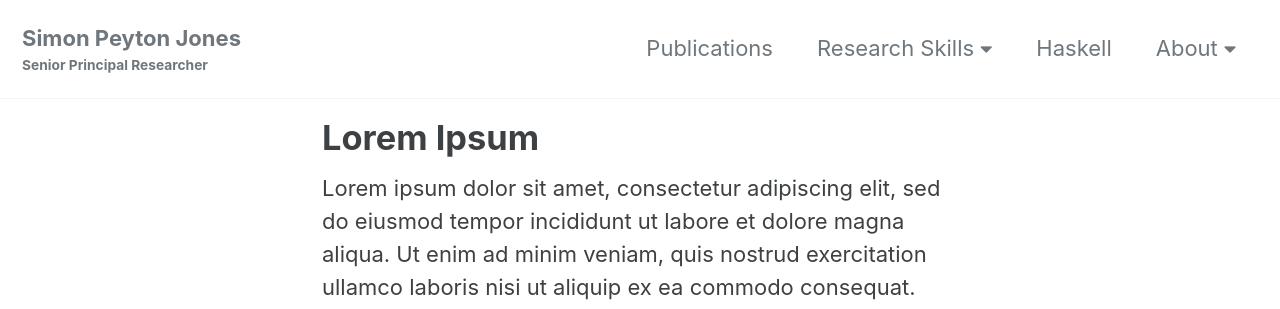
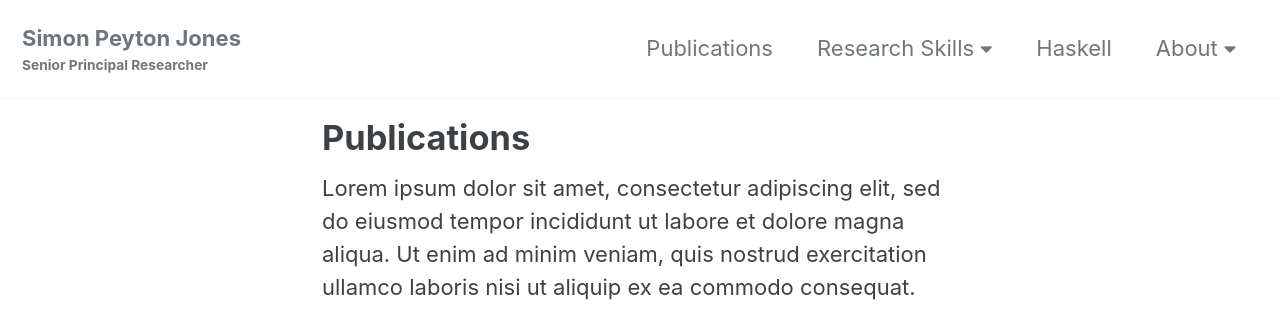
Before and after one commit to simonpj/www.peytonjones.org, a Jekyll site: the page built from _publications/test-publication.md, in a window 1280 px wide. Shown: the top 309 px of the page. Built offline with Jekyll 4.4.1, drawn with Linux system fonts in a browser that asks for light colours; cached includes are drawn as plain includes.

Commit message:
Update test-publication.md

```diff
--- a/_publications/test-publication.md
+++ b/_publications/test-publication.md
@@ -1,6 +1,6 @@
 ---
-title: "Lorem Ipsum"
 layout: single
+title: "Publications"
 collection: publications
 ---
 
```
